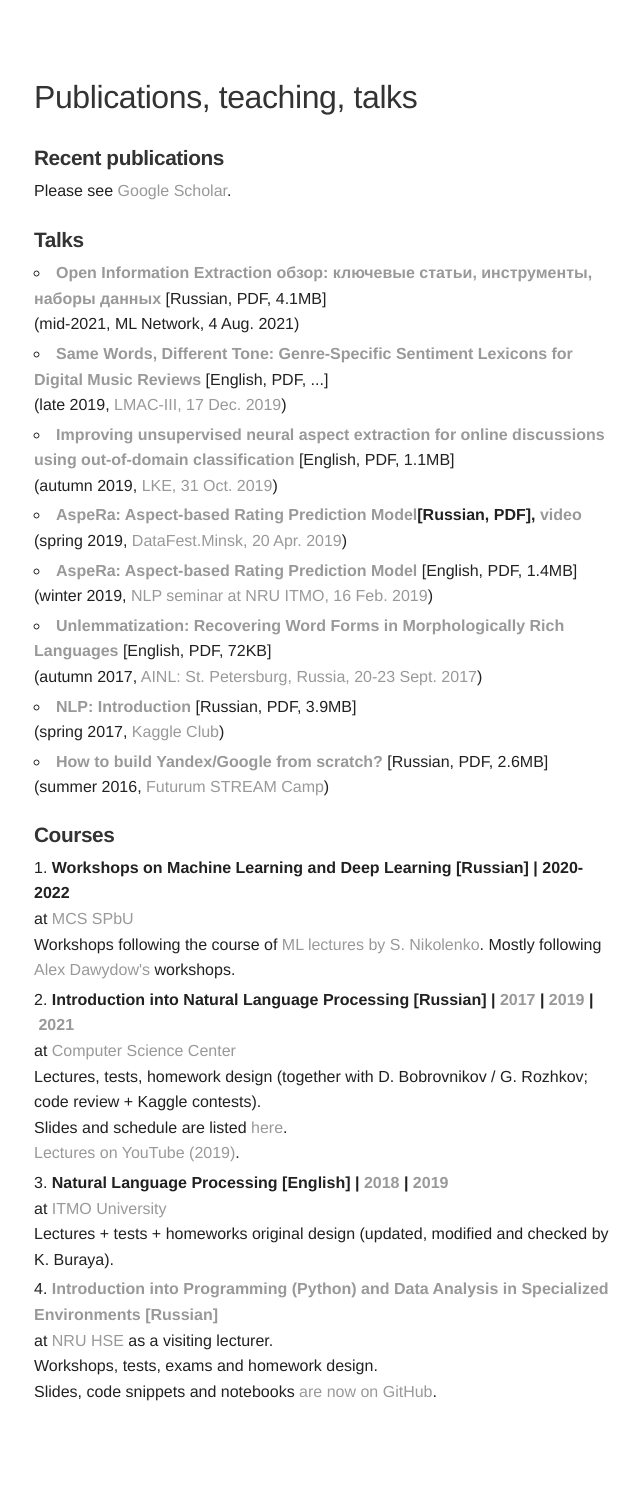
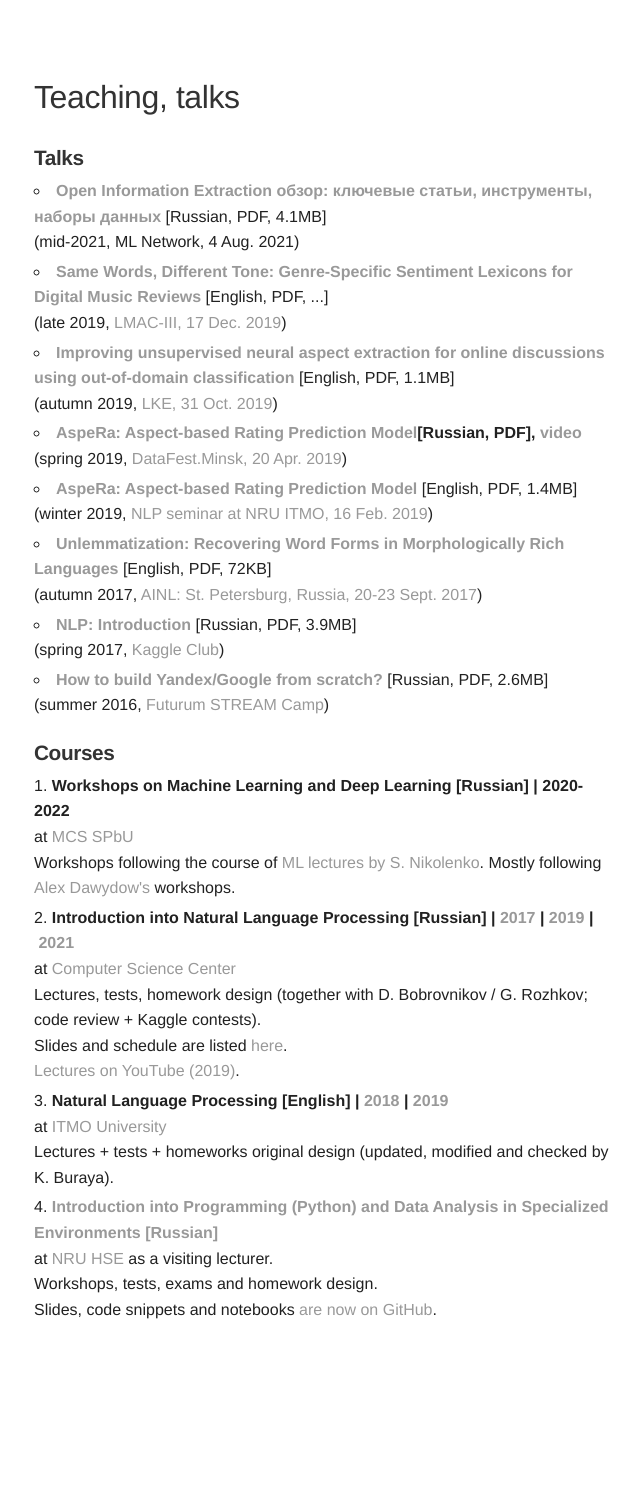
Before and after one commit to alexeyev/alexeyev.github.io, a Jekyll site: the page built from blahblahblah.html, in a window 1280 px wide. Shown: the whole page, without its empty margins (318-958 px from the left). Built offline with Jekyll 4.4.1, drawn with Linux system fonts in a browser that asks for light colours; after the commit the page ends 1418 px from its top, so only the background shows below that.

```diff
--- a/blahblahblah.html
+++ b/blahblahblah.html
@@ -4,7 +4,7 @@ layout: default
 
 <header class="masthead">
     <h1 class="masthead-title">
-        <a href="{{ site.baseurl }}/blahblahblah">Publications, teaching, talks</a>
+        <a href="{{ site.baseurl }}/blahblahblah">Teaching, talks</a>
     </h1>
     <nav class="masthead-nav">
         {% for nav in site.nav %}
@@ -13,8 +13,6 @@ layout: default
     </nav>
 </header>
 <div class="content list">
-    <h3>Recent publications</h3>
-	Please see <a href="https://scholar.google.com/citations?user=Lwcol1sAAAAJ">Google Scholar</a>.<br><br>
     <h3>Talks</h3>
     <ul>
 	<li><b><a href="/pdf/Alekseev_OIE2021.pdf">Open Information Extraction обзор: ключевые статьи, инструменты, наборы данных</a></b>
--- a/index.html
+++ b/index.html
@@ -22,7 +22,10 @@ layout: default
         anton.m.alexeyev@gmail.com<br/>
         <a href="/events-deadlines.html" target="_blank">academic deadlines<a/><br/>
 <!--         <a href="/blog" target="_blank">MWE blog</a> -->
-        <a href="/blahblahblah" target="_blank">papers and talks</a><br/>
+        <a href="https://scholar.google.com/citations?user=Lwcol1sAAAAJ&hl=en" target="_blank">publications (Google Scholar)</a><br/>
+        <a href="/blahblahblah" target="_blank">talks and teaching</a><br/>
+        <a href="/handmade" target="_blank">software and data</a><br/>
+        <a href="/about" target="_blank">about</a><br/>
         <!--<a href="/py-ml-nlp-tools" target="_blank">python ml for nlp tools list</a><br/>-->
         <a href="/pdf/cv.alekseev.20210912.pdf" target="_blank">cv</a> |
         <a href="https://github.com/alexeyev" target="_blank">github</a> |
--- a/style.scss
+++ b/style.scss
@@ -15,7 +15,7 @@ body {
 
 html {
   font-family: Helvetica, Arial, sans-serif;
-  font-size: 14px;
+  font-size: 12px;
   font-weight: 450;
   line-height: 1.6;
 
```
